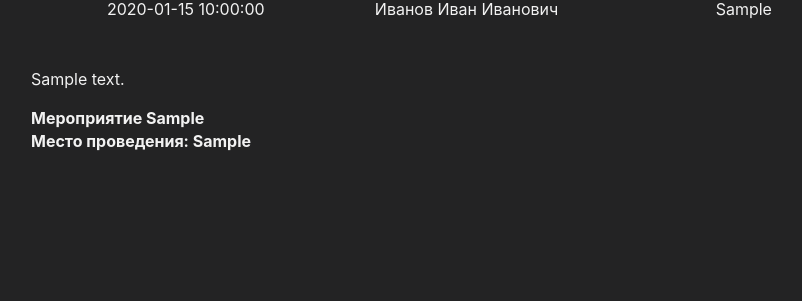
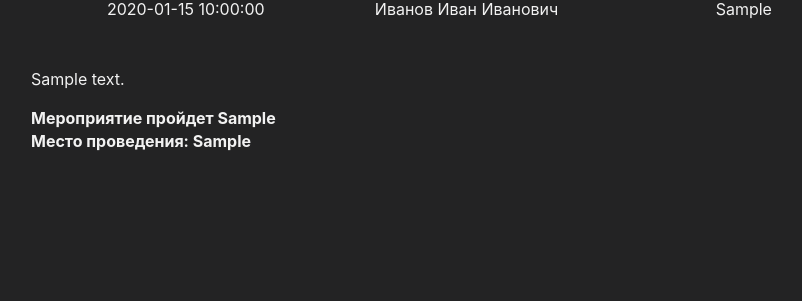
Before and after one commit to BLANK-21-22/lore_prof, a Flask app: page /event/1 in a window 1280 px wide. Shown: the part 290-591 px from the top of the page, without its empty margins (177-979 px from the left). Run offline with Flask 2, Linux system fonts and the light colour scheme; tables that the repository leaves empty hold one stand-in row (values such as "Sample post"); parts of the project's set-up code (start-up, migrations or seed data) failed here and were passed over.

```diff
--- a/app/templates/aboutMeet.html
+++ b/app/templates/aboutMeet.html
@@ -46,7 +46,7 @@
 	</div>
 
 	<div class="meetPlace">
-        	<p><b> Мероприятие {{ event.form_of_the_event }}<br>
+        	<p><b> Мероприятие пройдет {{ event.form_of_the_event }}<br>
         	Место проведения: {{ event.place }}
         	</b></p>
         </div>
```
